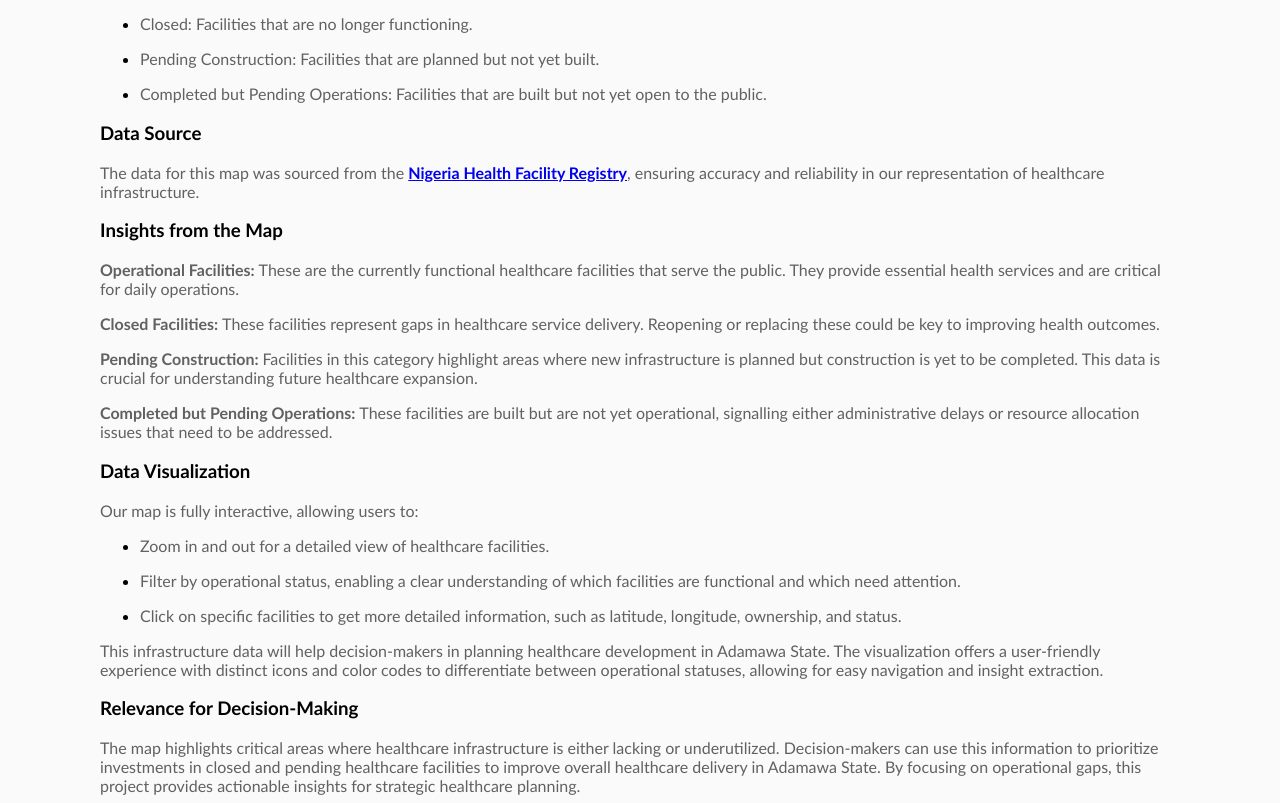
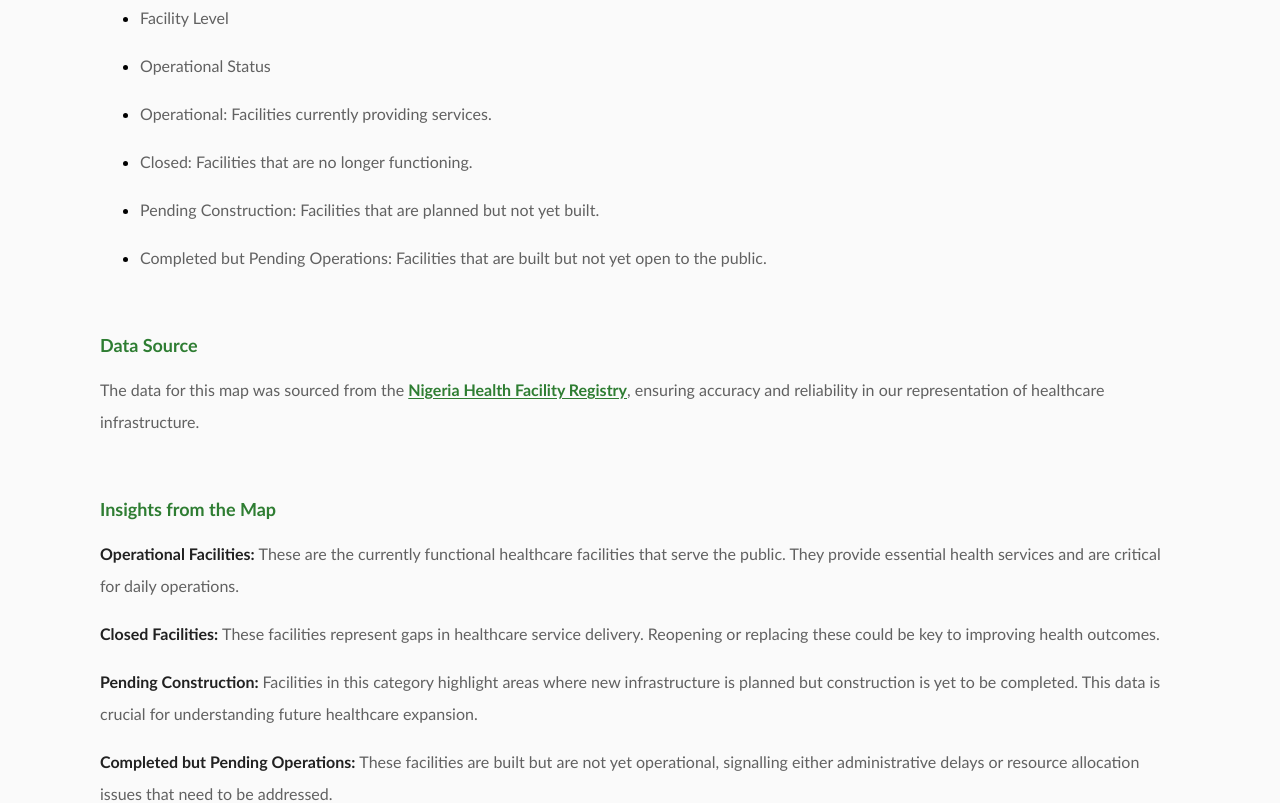
Before and after one commit to Raphaelj1/adamawa-infrastructure-map, a plain HTML site: page index.html in a window 1280 px wide. Shown: the part 901-1704 px from the top of the page. Drawn offline with Linux system fonts and the light colour scheme.

Commit message:
updated index.html

```diff
--- a/index.html
+++ b/index.html
@@ -26,6 +26,7 @@
 				</div>
 			</nav>
 		</header>
+
 		<main>
 			<div class="map">
 				<iframe
@@ -34,7 +35,7 @@
 				></iframe>
 			</div>
 			<div class="container">
-				<div>
+				<div class="info-section">
 					<h3>Healthcare Infrastructure in Adamawa State – Operational Overview</h3>
 					<p>
 						Our project focuses on mapping healthcare facilities across Adamawa State,
@@ -60,7 +61,8 @@
 						</li>
 					</ul>
 				</div>
-				<div>
+
+				<div class="info-section">
 					<h3>Data Source</h3>
 					<p>
 						The data for this map was sourced from the
@@ -73,7 +75,7 @@
 					</p>
 				</div>
 
-				<div>
+				<div class="info-section">
 					<h3>Insights from the Map</h3>
 					<p>
 						<strong>Operational Facilities: </strong>These are the currently functional
@@ -99,7 +101,7 @@
 					</p>
 				</div>
 
-				<div>
+				<div class="info-section">
 					<h3>Data Visualization</h3>
 					<p>Our map is fully interactive, allowing users to:</p>
 					<ul>
@@ -127,7 +129,7 @@
 					</p>
 				</div>
 
-				<div>
+				<div class="info-section">
 					<h3>Relevance for Decision-Making</h3>
 					<p>
 						The map highlights critical areas where healthcare infrastructure is either
@@ -140,5 +142,9 @@
 				</div>
 			</div>
 		</main>
+
+		<footer>
+			<p>2024 - Team Discovery Hub Labondo</p>
+		</footer>
 	</body>
 </html>
--- a/styles.css
+++ b/styles.css
@@ -33,7 +33,6 @@
 	--info-color: #1976d2;
 }
 
-
 body {
 	margin: 0;
 	padding: 0;
@@ -41,10 +40,6 @@ body {
 	background-color: var(--background-color);
 	font-family: 'Trebuchet MS', 'Lucida Sans Unicode', 'Lucida Grande', 'Lucida Sans', Arial,
 		sans-serif;
-}
-
-footer {
-    padding: 24px;
 }
 
 .container {
@@ -70,29 +65,19 @@ h1 {
 	color: var(--primary-color);
 }
 
+h3 {
+	color: var(--primary-color);
+	font-size: 1.125rem;
+}
+
 p {
 	color: var(--secondary-text-color);
+	line-height: 2;
 }
 
-main {
-    height: 480px;
-    /* background-color: var(--accent-color); */
-}
-
-.toungo-map {
-    display: flex;
-    gap: 24px;
-}
-
-.toungo-map-img {
-    width: 400px;
-    height: 200px;
-    object-fit: cover;
-}
-
-footer {
-    padding: 16px 0;
-    text-align: center;
+a {
+	color: var(--primary-color);
+	text-underline-offset: 2px;
 }
 
 iframe {
@@ -102,6 +87,19 @@ iframe {
 	width: 100%;
 }
 
+.info-section {
+	margin: 60px 0;
+}
+
+.info-section strong {
+	color: var(--primary-text-color);
+	font-weight: bold;
+}
+
+footer {
+	padding: 16px 0;
+	text-align: center;
+}
 
 @media screen and (max-width: 1200px) {
 	.container {
@@ -113,7 +111,6 @@ iframe {
 	.container {
 		max-width: 720px;
 	}
-
 }
 
 @media screen and (max-width: 768px) {
```
Lines whose indentation alone changed are shown as unchanged.
